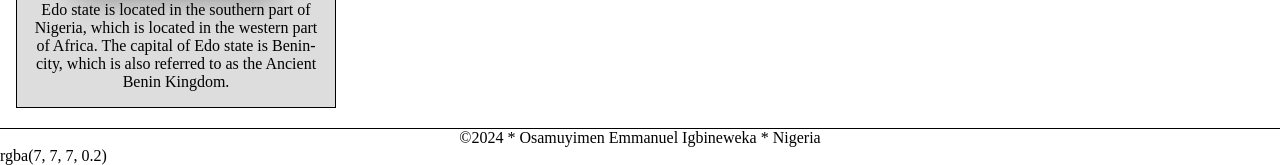
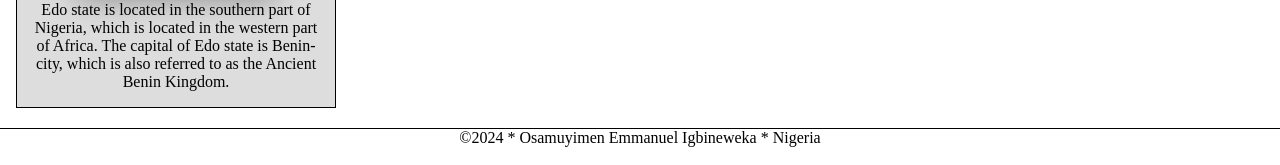
Before and after one commit to themaxdesigner/wdd130, a plain HTML site: page index.html in a window 1280 px wide. Shown: the part 743-908 px from the top of the page. Drawn offline with Linux system fonts and the light colour scheme.

Commit message:
error correction

```diff
--- a/index.html
+++ b/index.html
@@ -51,12 +51,4 @@
 
  </body>
  <!-- 24th january 2024 -->
-
  </html>
-
-
-
-
-
-
-rgba(7, 7, 7, 0.2)
```
